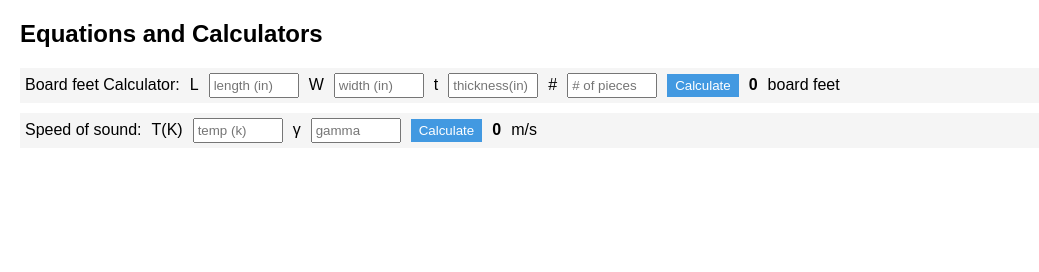
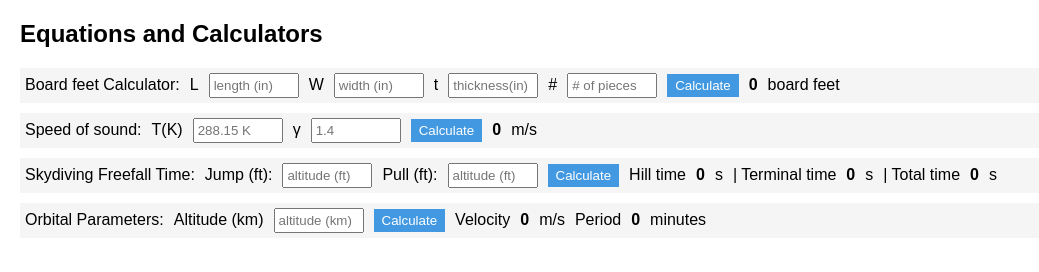
Before and after one commit to ClayCurtis/Equations, a plain HTML site: page index.html in a window 1280 px wide. Shown: the whole page, without its empty margins (0-1039 px from the left). Drawn offline with Linux system fonts and the light colour scheme.

Commit message:
Update index.html

```diff
--- a/index.html
+++ b/index.html
@@ -44,7 +44,7 @@
 <body>
     <h2>Equations and Calculators</h2>
 
-    <!-- Equation 1 -->
+    <!-- Board Feet -->
     <div class="equation-row" id="equation1">
         <span>Board feet Calculator: </span>
 		<label for="eq1_L">L</label>
@@ -60,20 +60,53 @@
         <span>board feet</span>
     </div>
 
-    <!-- Equation 2 -->
+    <!-- Speed of Sound -->
     <div class="equation-row" id="equation2">
         <span>Speed of sound: </span>
 		<label for="eq2_T">T(K)</label>
-        <input type="number" id="eq2_T" placeholder="temp (k)">
+        <input type="number" id="eq2_T" placeholder="288.15 K">
 		<label for="eq2_g">γ</label>
-        <input type="number" id="eq2_g" placeholder="gamma">
+        <input type="number" id="eq2_g" placeholder="1.4">
         <button onclick="calculate2()">Calculate</button>
         <span class="result" id="result2">0</span>
         <span>m/s</span>
     </div>
 
+    <!-- Skydiving Time -->
+    <div class="equation-row" id="equation3">
+        <span>Skydiving Freefall Time:</span>
+		<label for="eq3_A1">Jump (ft):</label>
+        <input type="number" id="eq3_A1" placeholder="altitude (ft)">
+		<label for="eq3_A2">Pull (ft):</label>
+        <input type="number" id="eq3_A2" placeholder="altitude (ft)">
+        <button onclick="calculate3()">Calculate</button>
+        <span>Hill time</span>
+        <span class="result" id="result31">0</span>
+        <span>s</span>
+        <span>| Terminal time</span>
+        <span class="result" id="result32">0</span>
+        <span>s</span>
+        <span>|  Total time</span>
+        <span class="result" id="result33">0</span>
+        <span>s</span>
+    </div>
 
-    <!-- Specific impulse, deflection, falling time w drag, orbital mechanics -->
+    <!-- Orbital Parameters -->
+    <div class="equation-row" id="equation2">
+        <span>Orbital Parameters: </span>
+		<label for="eq4_A">Altitude (km)</label>
+        <input type="number" id="eq4_A" placeholder="altitude (km)">
+        <button onclick="calculate4()">Calculate</button>
+        <span>Velocity</span>
+        <span class="result" id="result41">0</span>
+        <span>m/s</span>
+        <span>Period</span>
+        <span class="result" id="result42">0</span>
+        <span>minutes</span>
+    </div>
+
+
+<!-- Specific impulse, deflection, orbital mechanics -->
 
 <script>
 	function calculate1() {
@@ -89,18 +122,31 @@
 		const g = parseFloat(document.getElementById('eq2_g').value) || 0;
 		document.getElementById('result2').textContent = (Math.sqrt(t*g*8.31446261815324/0.02897)).toFixed(2);
 	}
-		        // Add event listeners for enter key
-        document.getElementById('equation1').addEventListener('keypress', function(event) {
-            if (event.key === 'Enter') {
-                calculate1();
+
+	function calculate3() {
+		const A1 = parseFloat(document.getElementById('eq3_A1').value) || 0;
+		const A2 = parseFloat(document.getElementById('eq3_A2').value) || 0;
+		const result31 = 1.1*481/176;
+		const result32 = (A1-A2-result31)/176;
+		const result33 = result31 + result32;
+		document.getElementById('result31').textContent = result31.toFixed(2);
+		document.getElementById('result32').textContent = result32.toFixed(2);
+		document.getElementById('result33').textContent = result33.toFixed(2);
 	}
-        });
 
-        document.getElementById('equation2').addEventListener('keypress', function(event) {
-            if (event.key === 'Enter') {
-                calculate2();
+	function calculate4() {
+		const A = parseFloat(document.getElementById('eq4_A').value) || 0;
+		document.getElementById('result41').textContent = (Math.sqrt(398600441800000/(A+6378)*1000)/1000).toFixed(4);
+		document.getElementById('result42').textContent = ((Math.sqrt((4*3.14159265**2*(A*1000+6378000)**3)/398600441800000))/60).toFixed(4);
 	}
-        });
+
+	document.getElementById('equation1').addEventListener('keypress', function(event) {if (event.key === 'Enter') {calculate1();}});
+	document.getElementById('equation2').addEventListener('keypress', function(event) {if (event.key === 'Enter') {calculate2();}});
+	document.getElementById('equation3').addEventListener('keypress', function(event) {if (event.key === 'Enter') {calculate3();}});
+	document.getElementById('equation4').addEventListener('keypress', function(event) {if (event.key === 'Enter') {calculate4();}});
+	document.getElementById('equation5').addEventListener('keypress', function(event) {if (event.key === 'Enter') {calculate5();}});
+	document.getElementById('equation6').addEventListener('keypress', function(event) {if (event.key === 'Enter') {calculate6();}});
+	document.getElementById('equation7').addEventListener('keypress', function(event) {if (event.key === 'Enter') {calculate7();}});
 </script>
 </body>
 </html>
```
Lines whose indentation alone changed are shown as unchanged.
